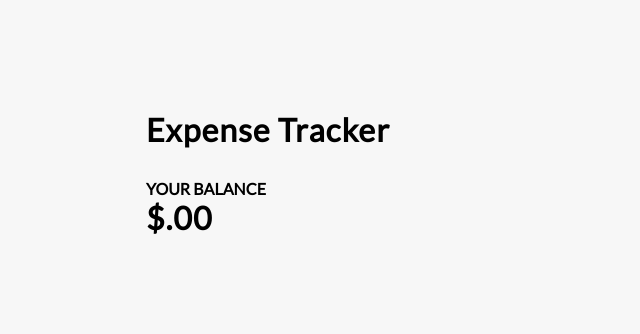
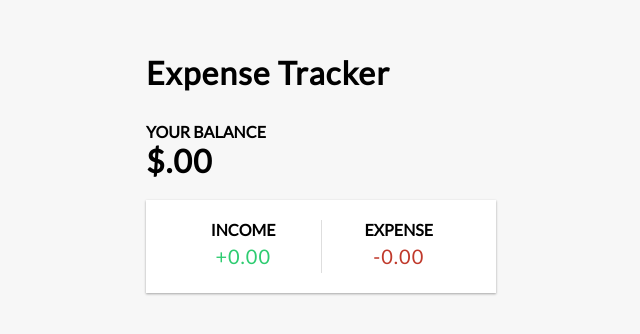
Before and after one commit to MuntasirTonmoy/expense-tracker-react, a React (Vite) app: page / in a window 1280 px wide. Shown: the part 212-546 px from the top of the page, without its empty margins (319-959 px from the left). Built offline with nearby package versions, Linux system fonts and the light colour scheme.

Commit message:
income expense added

```diff
--- a/src/components/App.jsx
+++ b/src/components/App.jsx
@@ -2,6 +2,7 @@ import React from "react";
 import "./App.css";
 import Balance from "./Balance";
 import Header from "./Header";
+import IncomeExpense from "./IncomeExpense";
 
 function App() {
   return (
@@ -9,6 +10,7 @@ function App() {
       <Header />
       <div className="container">
         <Balance />
+        <IncomeExpense />
       </div>
     </div>
   );
```
Also changed, not shown: src/components/IncomeExpense.jsx (renamed from src/components/IncomeExpense.js).
